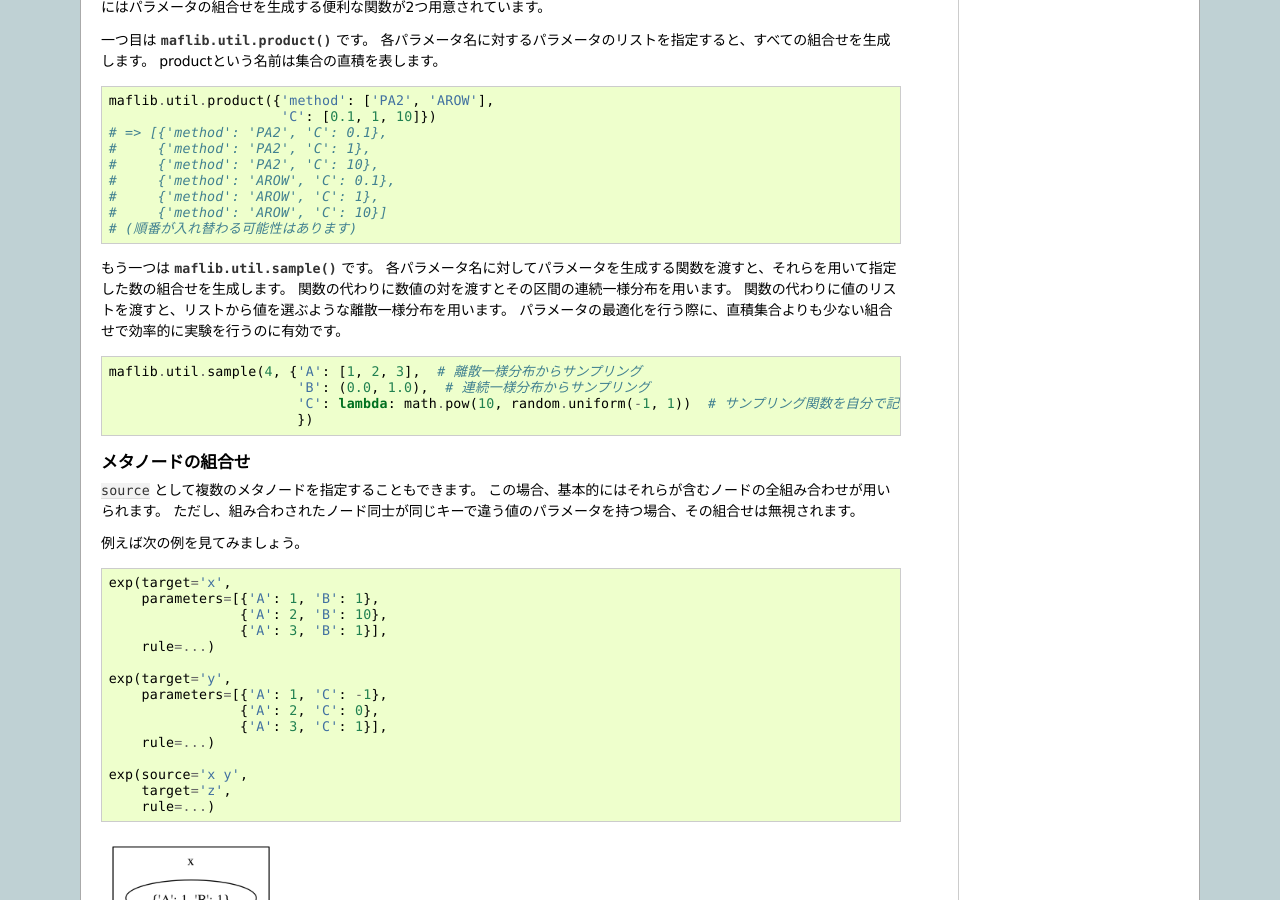
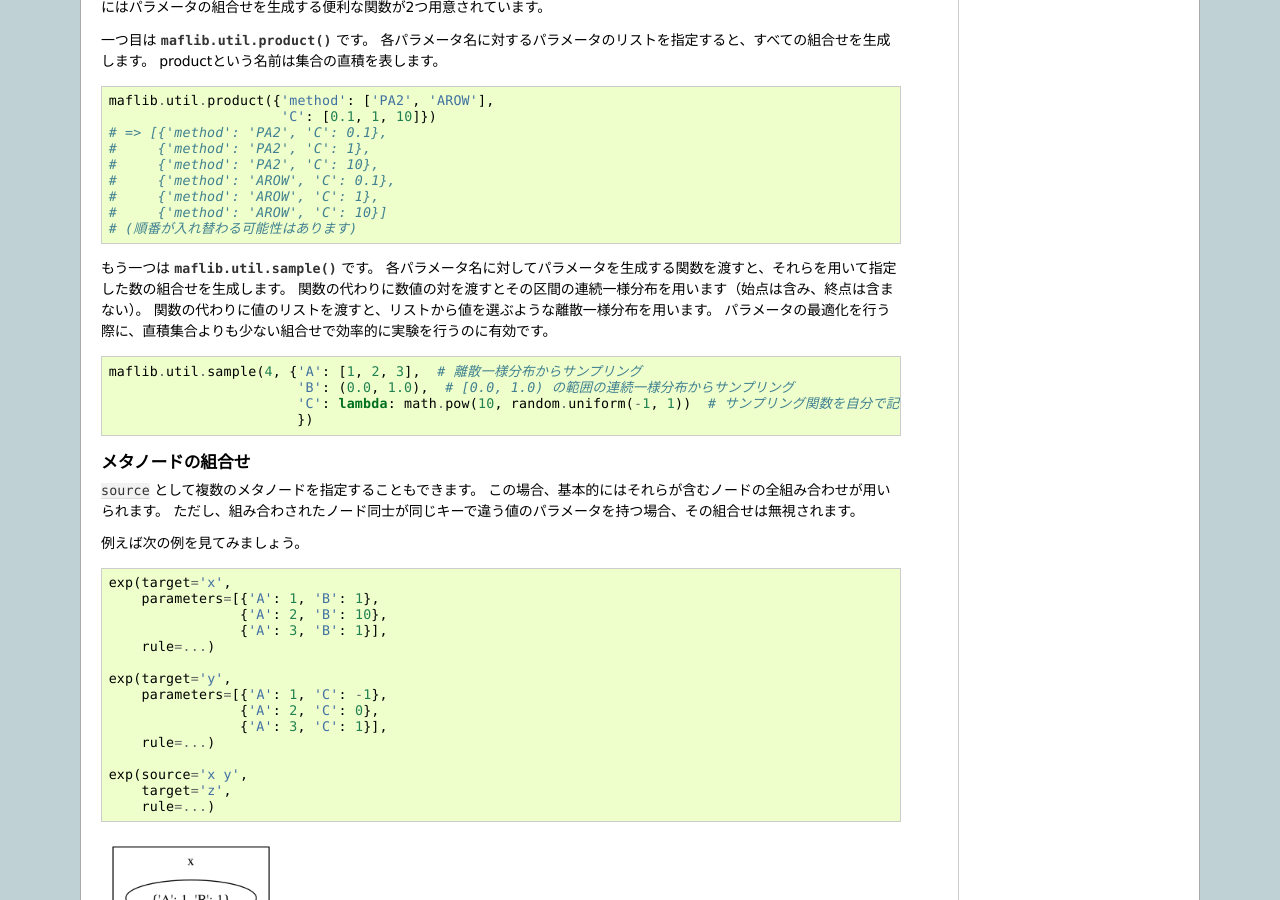
Before and after one commit to pfi/maf, a Sphinx documentation site: the page built from document/source/usage.rst, in a window 1280 px wide and 900 px high, scrolled down 2487 px. Built offline with Sphinx 7.4.7, drawn with Linux system fonts in a browser that asks for light colours; formulas are drawn with MathJax 3.

Commit message:
Add a note on inclusive/exclusiveness of uniform distributions at maflib.util.sample

```diff
--- a/document/source/usage.rst
+++ b/document/source/usage.rst
@@ -154,14 +154,14 @@ productという名前は集合の直積を表します。
 
 もう一つは :py:func:`maflib.util.sample` です。
 各パラメータ名に対してパラメータを生成する関数を渡すと、それらを用いて指定した数の組合せを生成します。
-関数の代わりに数値の対を渡すとその区間の連続一様分布を用います。
+関数の代わりに数値の対を渡すとその区間の連続一様分布を用います（始点は含み、終点は含まない）。
 関数の代わりに値のリストを渡すと、リストから値を選ぶような離散一様分布を用います。
 パラメータの最適化を行う際に、直積集合よりも少ない組合せで効率的に実験を行うのに有効です。
 
 .. code-block:: python
 
    maflib.util.sample(4, {'A': [1, 2, 3],  # 離散一様分布からサンプリング
-                          'B': (0.0, 1.0),  # 連続一様分布からサンプリング
+                          'B': (0.0, 1.0),  # [0.0, 1.0) の範囲の連続一様分布からサンプリング
                           'C': lambda: math.pow(10, random.uniform(-1, 1))  # サンプリング関数を自分で記述
                           })
 
```
